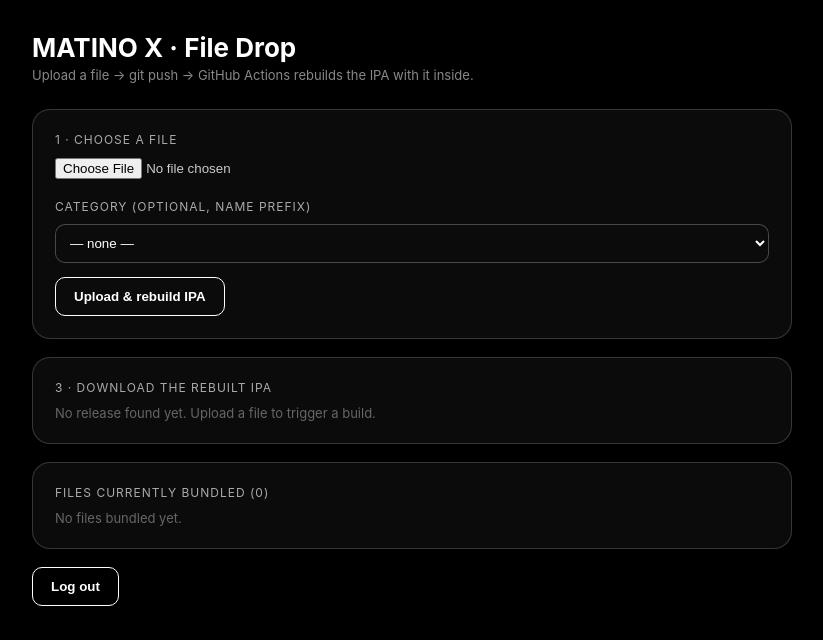
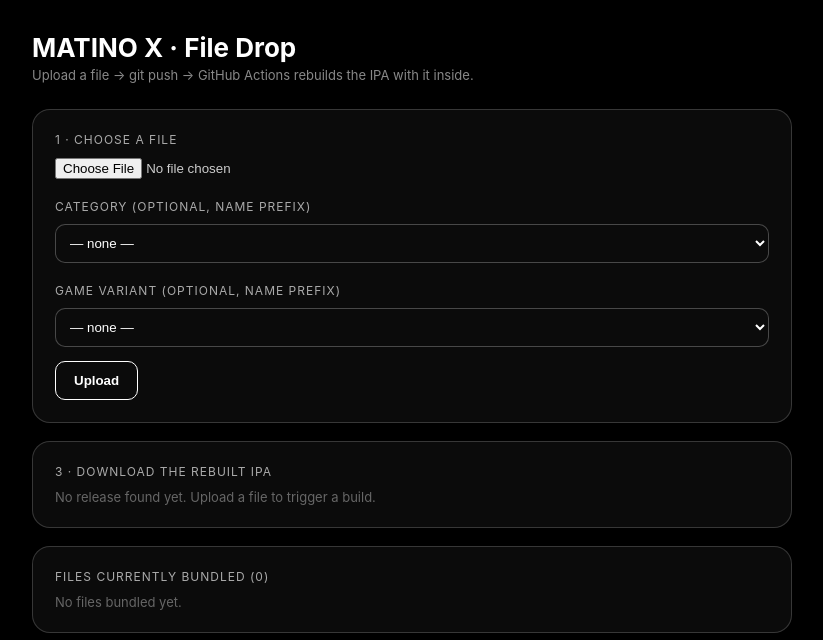
Before and after one commit to gminegg150-cell/matino-x, a Flask app: template site/templates/index.html in a window 1280 px wide. Shown: the top 640 px of the page, without its empty margins (228-1051 px from the left). Run offline with Flask 3, Linux system fonts and the light colour scheme; the template is opened without the code that fills it, so the values that code supplies are empty.

Commit message:
site: add game variant (NORMAL/MAX) selector, encode in filename prefix

```diff
--- a/site/app.py
+++ b/site/app.py
@@ -162,15 +162,29 @@ def upload():
 
     name = safe_name(incoming.filename)
 
-    # MATINO X: optional category (AIM / HOLOGRAM / SKIN). It is only a name
-    # prefix so the read-only category tabs show the file under the chosen
-    # label. Strip any previous category prefix first so a file sits in exactly
-    # one tab. No apply/run behaviour is added.
+    # MATINO X: category (AIM / HOLOGRAM / SKIN) and game variant
+    # (NORMAL / MAX) are encoded in the file name as prefixes so the read-only
+    # filters show it under the chosen tab + variant. No apply/run behaviour.
     import re
     category = request.form.get("category", "").strip().upper()
-    if category in {"AIM", "HOLOGRAM", "SKIN"}:
-        name = re.sub(r"^(AIM|HOLOGRAM|SKIN)_+", "", name, flags=re.IGNORECASE) or "file"
-        name = safe_name(f"{category}_{name}")
+    variant = request.form.get("variant", "").strip().upper()
+    valid_category = category if category in {"AIM", "HOLOGRAM", "SKIN"} else None
+    valid_variant = variant if variant in {"NORMAL", "MAX"} else None
+
+    # Strip any previous category/variant prefix so a file sits in exactly one
+    # place and re-uploading it with new choices does not stack prefixes.
+    clean = re.sub(r"^(AIM|HOLOGRAM|SKIN)_+", "", name, flags=re.IGNORECASE)
+    clean = re.sub(r"^MAX_+", "", clean, flags=re.IGNORECASE)
+    clean = re.sub(r"^NORMAL_+", "", clean, flags=re.IGNORECASE)
+    clean = clean or "file"
+
+    tokens = []
+    if valid_category:
+        tokens.append(valid_category)
+    if valid_variant == "MAX":
+        tokens.append("MAX")
+    tokens.append(clean)
+    name = safe_name("_".join(tokens))
 
     DROP_DIR.mkdir(parents=True, exist_ok=True)
     target = DROP_DIR / name
--- a/site/templates/index.html
+++ b/site/templates/index.html
@@ -52,7 +52,13 @@
         <option value="HOLOGRAM">HOLOGRAM</option>
         <option value="SKIN">SKIN</option>
       </select>
-      <button type="submit">Upload &amp; rebuild IPA</button>
+      <label style="margin-top:6px">Game variant (optional, name prefix)</label>
+      <select name="variant">
+        <option value="">— none —</option>
+        <option value="NORMAL">FREE FIRE NORMAL</option>
+        <option value="MAX">FREE FIRE MAX</option>
+      </select>
+      <button type="submit">Upload</button>
     </form>
   </div>
 
```
